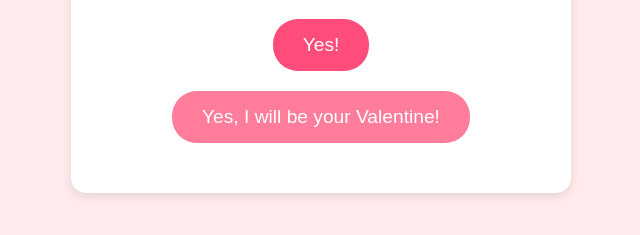
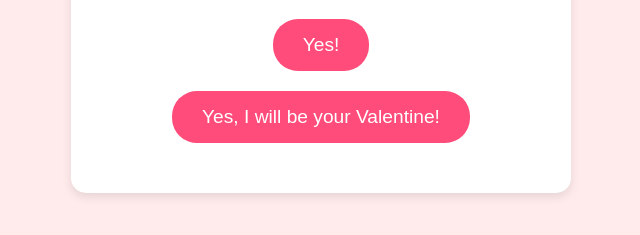
Before and after one commit to Mohar06/Mohar06.github.io, a plain HTML site: page index.html in a window 1280 px wide. Shown: the part 379-614 px from the top of the page, without its empty margins (319-959 px from the left). Drawn offline with Linux system fonts and the light colour scheme.

Commit message:
Update styles.css

```diff
--- a/styles.css
+++ b/styles.css
@@ -70,7 +70,7 @@ button:hover {
 
 /* Yes, I will be your Valentine button styling */
 .yes-valentine {
-    background-color: #ff7c9b; /* Light romantic pink */
+    background-color: #ff4c7a; /* Light romantic pink */
     color: white;
 }
 
```
